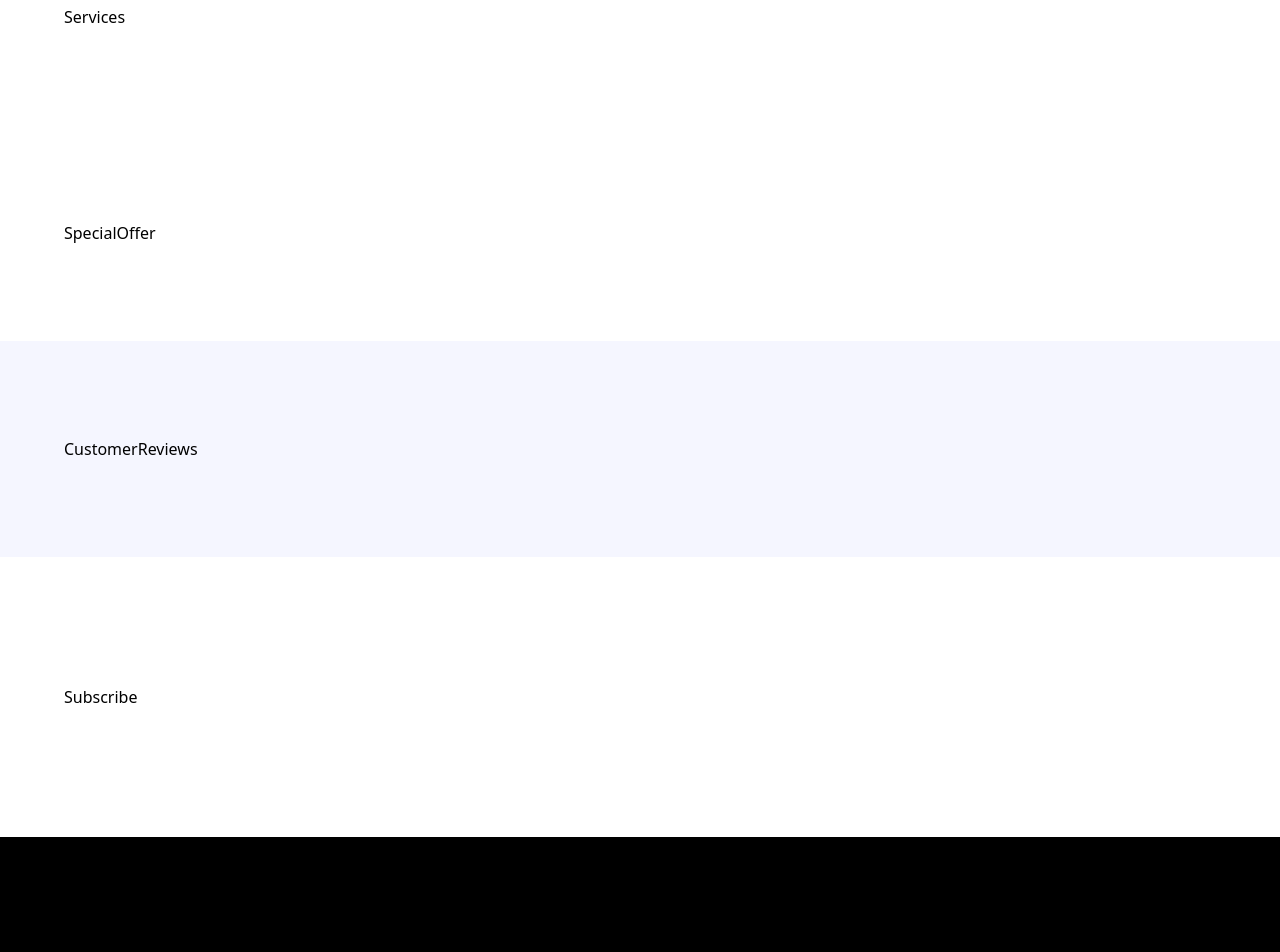
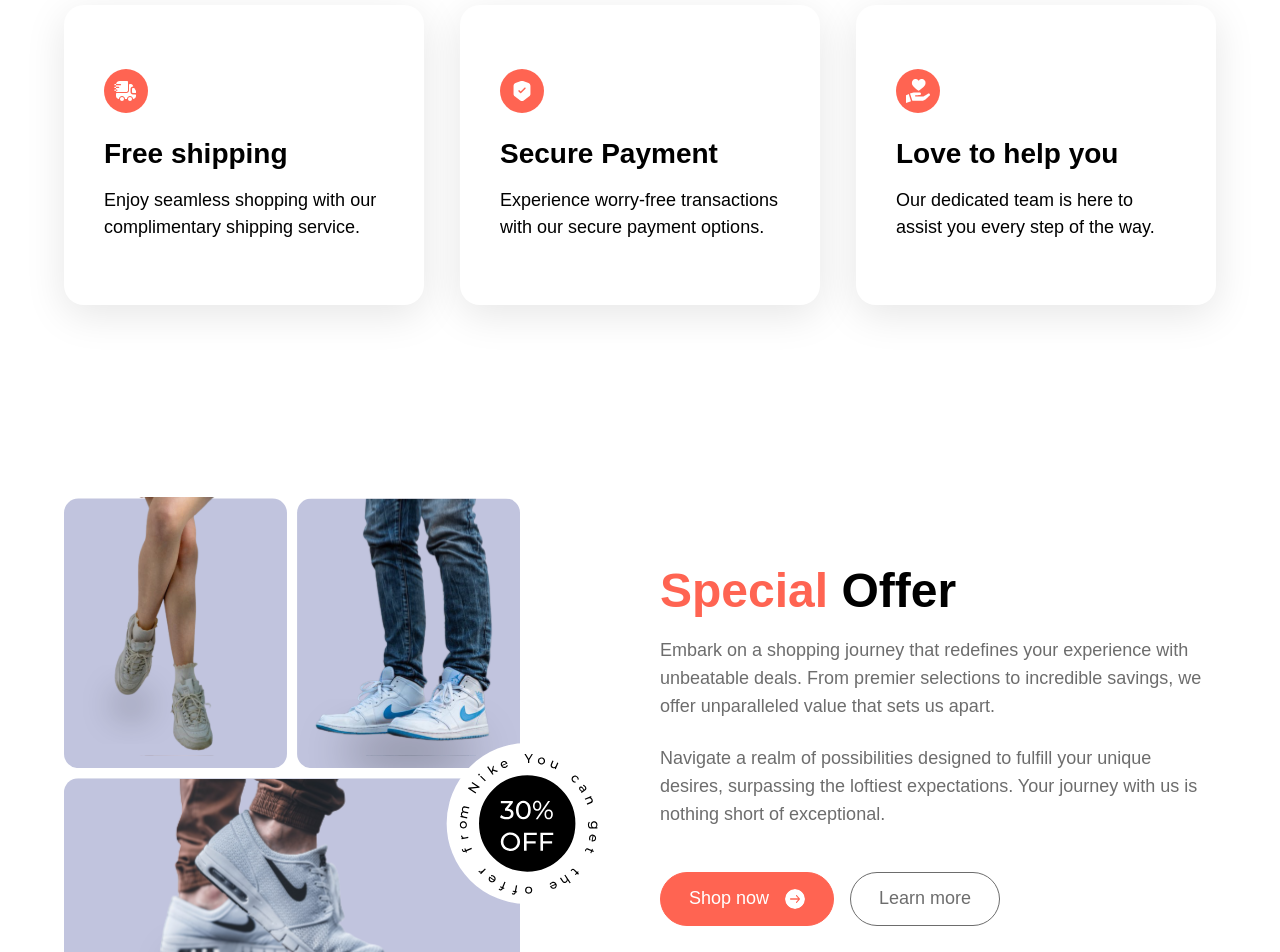
Before and after one commit to AVViktoria/nike-project, a React (Vite) app: page / in a window 1280 px wide. Shown: the part 2500-3452 px from the top of the page. Built offline with nearby package versions, Linux system fonts and the light colour scheme.

Commit message:
feat: create SpecialOffer section

```diff
--- a/src/components/Button.jsx
+++ b/src/components/Button.jsx
@@ -1,12 +1,30 @@
-const Button = ({label, iconUrl}) => {
+const Button = ({
+  label,
+  iconUrl,
+  backgroundColor,
+  borderColor,
+  textColor,
+}) => {
   return (
-    <button className="flex justify-center gap-2 px-7 py-4 border font-montserrat text-lg leading-none bg-coral-red rounded-full text-white border-coral-red">
+    <button
+      className={`flex justify-center gap-2 px-7 py-4 border font-montserrat text-lg leading-none
+    ${
+      backgroundColor
+        ? `${backgroundColor} ${borderColor} ${textColor}`
+        : "bg-coral-red  text-white border-coral-red"
+    } rounded-full
+    `}
+    >
       {label}
-     {iconUrl &&
-
-      <img src={iconUrl} alt="arrow right icon" className="ml-2 rounded-full w-5 h-5" />}
+      {iconUrl && (
+        <img
+          src={iconUrl}
+          alt="arrow right icon"
+          className="ml-2 rounded-full w-5 h-5"
+        />
+      )}
     </button>
-  )
-}
+  );
+};
 
 export default Button;
--- /dev/null
+++ b/src/components/ServiceCard.jsx
@@ -0,0 +1,17 @@
+const ServiceCard = ({ imgURL, label, subtext }) => {
+  return (
+    <div className="flex-1 sm:w-[350px] sm:min-w-[350px] w-full rounded-[20px] shadow-3xl px-10 py-16">
+      <div className="w-11 h-11 flex justify-center items-center bg-coral-red rounded-full">
+        <img src={imgURL} alt={label} width={24} height={24} />
+      </div>
+      <h3 className="mt-5 font-palanquin text-3xl leading-normal font-bold ">
+        {label}
+      </h3>
+      <p className="mt-3 break-words font-montserrat text-lg leading-normal">
+        {subtext}
+      </p>
+    </div>
+  );
+};
+
+export default ServiceCard;
--- a/src/sections/Services.jsx
+++ b/src/sections/Services.jsx
@@ -1,7 +1,14 @@
+import ServiceCard from "../components/ServiceCard";
+import { services } from "../constants";
+
 const Services = () => {
   return (
-    <div>Services</div>
-  )
-}
+    <section className="max-container flex justify-center flex-wrap  gap-9">
+      {services.map((service) => (
+        <ServiceCard key={service.label} {...service} />
+      ))}
+    </section>
+  );
+};
 
 export default Services;
--- a/src/sections/SpecialOffer.jsx
+++ b/src/sections/SpecialOffer.jsx
@@ -1,6 +1,41 @@
+import Button from "../components/Button";
+import { arrowRight } from "../assets/icons"
+import { offer } from "../assets/images";
+
 const SpecialOffer = () => {
   return (
-    <div>SpecialOffer</div>
+    <section className="flex justify-wrap items-center max-xl:flex-col-reverse gap-10 max-container">
+
+        <div className="flex-1">
+          <img src={offer} width={773} height={687} className="object-contain w-full" />
+        </div>
+
+        <div className='flex flex-1 flex-col'>
+        <h2 className='text-4xl font-palanquin font-bold'>
+          <span className='text-coral-red'>Special </span>
+          Offer
+        </h2>
+        <p className='mt-4 info-text'>
+          Embark on a shopping journey that redefines your experience with
+          unbeatable deals. From premier selections to incredible savings, we
+          offer unparalleled value that sets us apart.
+        </p>
+        <p className='mt-6 info-text'>
+          Navigate a realm of possibilities designed to fulfill your unique
+          desires, surpassing the loftiest expectations. Your journey with us is
+          nothing short of exceptional.
+        </p>
+        <div className='mt-11 flex flex-wrap gap-4'>
+          <Button label='Shop now' iconUrl={arrowRight} />
+          <Button
+            label='Learn more'
+            backgroundColor='bg-white'
+            borderColor='border-slate-gray'
+            textColor='text-slate-gray'
+          />
+        </div>
+      </div>
+    </section>
   )
 }
 
```
